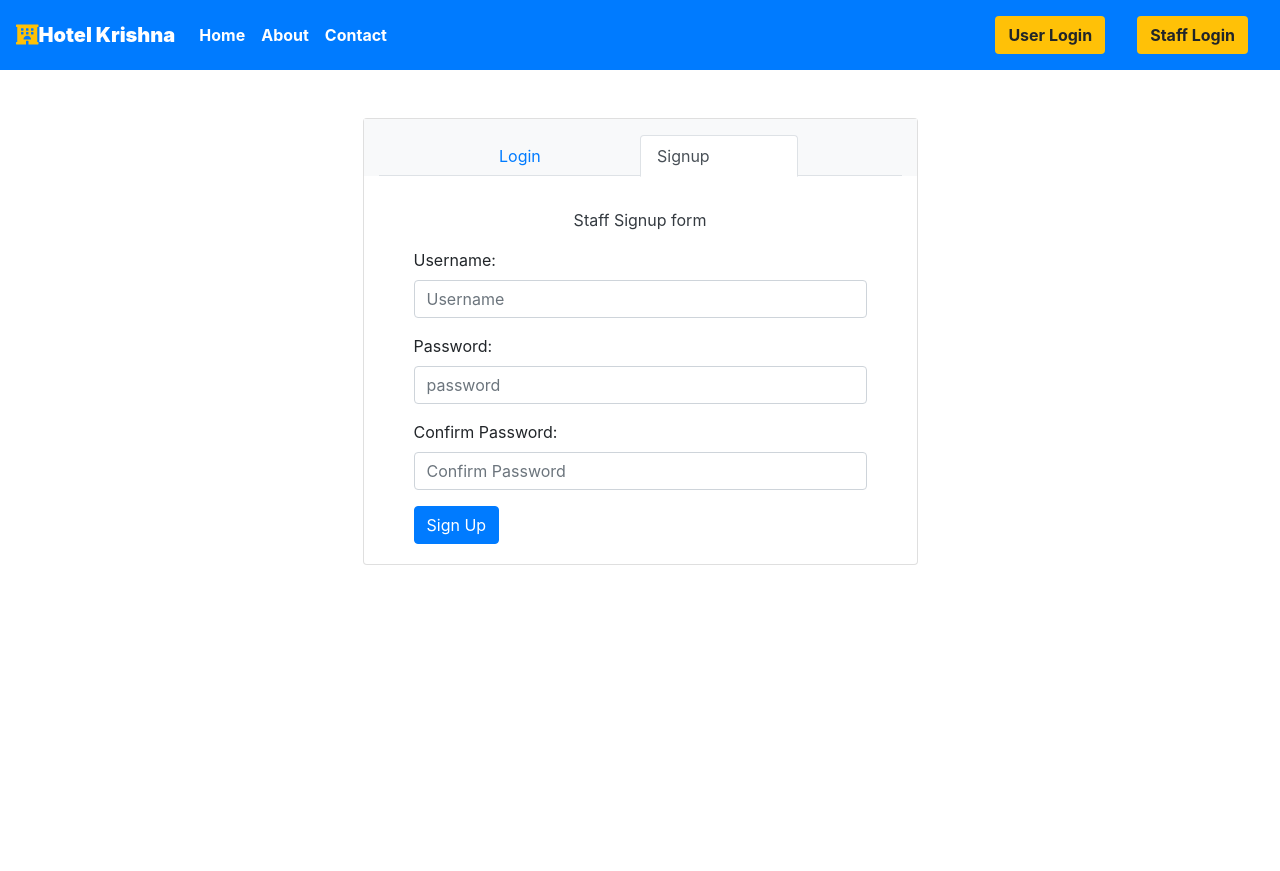
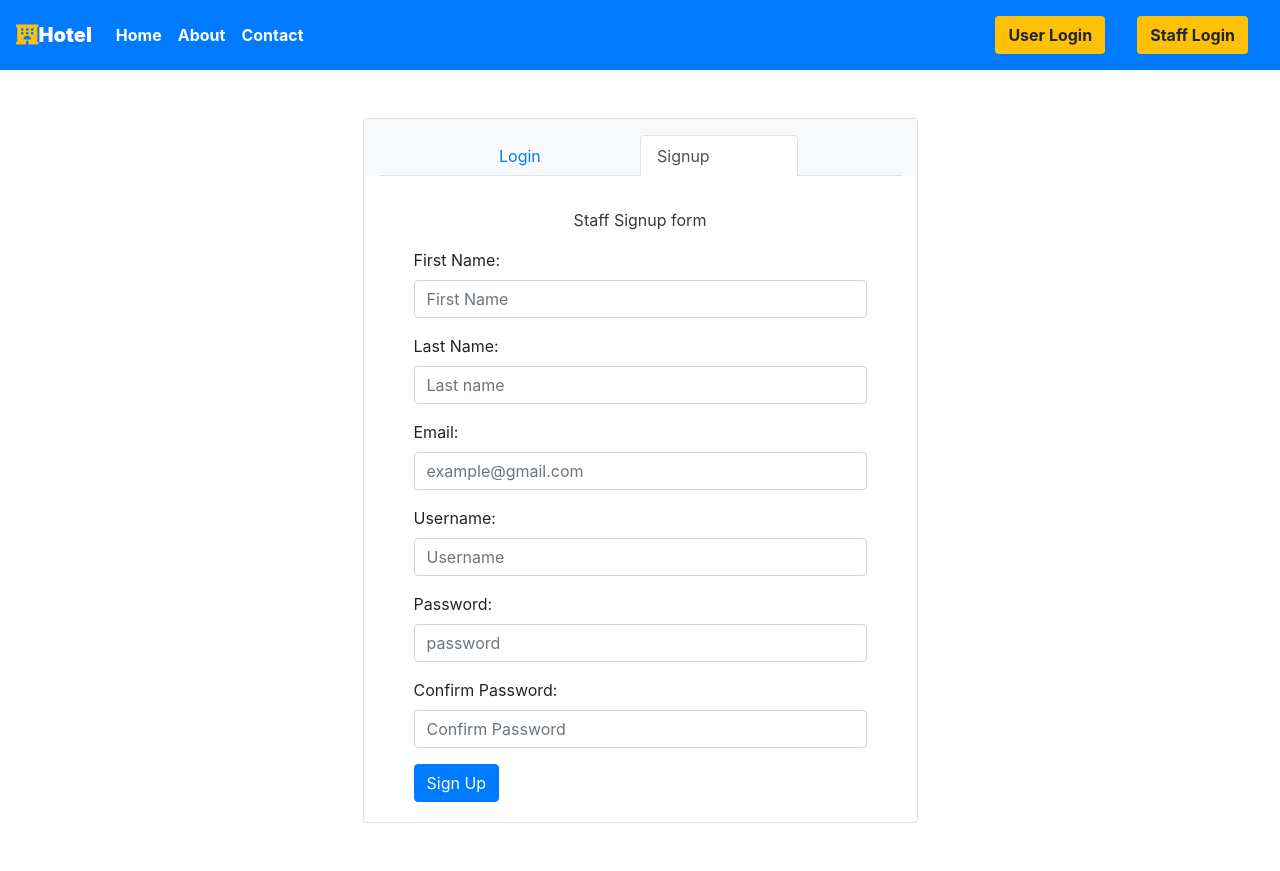
Before and after one commit to rkhademul8/Hotel_Resevation, a Django app: page /staff/login in a window 1280 px wide, after a click on "Signup". Before the commit the page ends 565 px from the top, so only its background shows below. Run offline with Django 3.2, Linux system fonts and the light colour scheme; some libraries are stand-ins or nearby versions.

Commit message:
update_signup

```diff
--- a/main/admin.py
+++ b/main/admin.py
@@ -6,8 +6,7 @@ from django.contrib.auth.models import User
 # Register your models here.
 # @admin.register(User)
 # class UserAdmin(admin.ModelAdmin):
-#     list_display=(('username', 'email', 'first_name', 'last_name', 'groups'))
-
+#      list_display=('username', 'email', 'first_name', 'last_name', 'groups')
 
 @admin.register(Hotel)
 class HotelAdmin(admin.ModelAdmin):
--- a/main/urls.py
+++ b/main/urls.py
@@ -13,7 +13,7 @@ urlpatterns = [
     path('user/book-room/book', views.book_room,name="bookroom"),
     path('user/bookings', views.user_bookings,name="userbookings"),
     path('logout', views.logoutuser,name="logout"),
-    path('staff', views.staff_log_sign_page,name="staffloginpage"),
+    path('staff/', views.staff_log_sign_page,name="staffloginpage"),
     path('staff/login', views.staff_log_sign_page,name="staffloginpage"),
     path('staff/signup', views.staff_sign_up,name="staffsignuppage"),
     path('staff/panel', views.panel,name="staffpanel"),
--- a/main/views.py
+++ b/main/views.py
@@ -60,6 +60,10 @@ def contactpage(request):
 #user sign up
 def user_sign_up(request):
     if request.method =="POST":
+        firstname = request.POST['firstname']
+        lastname = request.POST['lastname']
+        email = request.POST['email']
+
         user_name = request.POST['username']
 
         password1 = request.POST['password1']
@@ -77,9 +81,11 @@ def user_sign_up(request):
             pass
 
 
-        new_user = User.objects.create_user(username=user_name,password=password1)
+        new_user = User.objects.create_user(username=user_name,password=password1,email=email)
         new_user.is_superuser=False
         new_user.is_staff=False
+        new_user.first_name=firstname
+        new_user.last_name=lastname
         new_user.save()
         messages.success(request,"Registration Successfull")
         return redirect("userloginpage")
@@ -149,8 +155,10 @@ def staff_log_sign_page(request):
 #staff sign up
 def staff_sign_up(request):
     if request.method =="POST":
+        firstname = request.POST['firstname']
+        lastname = request.POST['lastname']
+        email = request.POST['email']
         user_name = request.POST['username']
-
         password1 = request.POST['password1']
         password2 = request.POST['password2']
 
@@ -164,9 +172,11 @@ def staff_sign_up(request):
         except:
             pass
 
-        new_user = User.objects.create_user(username=user_name,password=password1)
+        new_user = User.objects.create_user(username=user_name,password=password1,email=email)
         new_user.is_superuser=False
         new_user.is_staff=False
+        new_user.first_name=firstname
+        new_user.last_name=lastname
         new_user.save()
         group = Group.objects.get(name='Hotel Owner')
         new_user.groups.add(group)
--- a/templates/basic.html
+++ b/templates/basic.html
@@ -29,7 +29,7 @@
     <!--Header Section starts here-->
     <div class="container-fluid px-0">
         <nav class="navbar navbar-expand-lg navbar-dark bg-primary font-weight-bold">
-            <a class="navbar-brand text-bold bg-black " href="/"><i class="fas fa-hotel text-warning"></i><b>Hotel Krishna</b></a>
+            <a class="navbar-brand text-bold bg-black " href="/"><i class="fas fa-hotel text-warning"></i><b>Hotel </b></a>
             <button class="navbar-toggler" type="button" data-toggle="collapse" data-target="#navbarSupportedContent" aria-controls="navbarSupportedContent" aria-expanded="false" aria-label="Toggle navigation">
                 <span class="navbar-toggler-icon"></span>
             </button>
--- a/templates/staff/stafflogsign.html
+++ b/templates/staff/stafflogsign.html
@@ -70,6 +70,26 @@
 
                                         <form action="/staff/signup" method="POST">
                                             {%csrf_token%}
+
+
+
+                                            <div class="form-group">
+                                                <label for="username">First Name:</label>
+                                                <input type="text" class="form-control " id="firstname" placeholder="First Name" name="firstname">
+                                            </div>
+                                            <div class="form-group">
+                                                <label for="username">Last Name:</label>
+                                                <input type="text" class="form-control " id="lastname" placeholder="Last name" name="lastname">
+                                            </div>
+
+                                            <div class="form-group">
+                                                <label for="username">Email:</label>
+                                                <input type="email" class="form-control " id="emain" placeholder="example@gmail.com" name="email">
+                                            </div>
+
+
+
+
                                             <div class="form-group">
                                                 <label for="username">Username:</label>
                                                 <input type="text" class="form-control " id="username" placeholder="Username" name="username">
```
Also changed, not shown: templates/user/userlogsign.html (+17 -1 lines), db.sqlite3.
